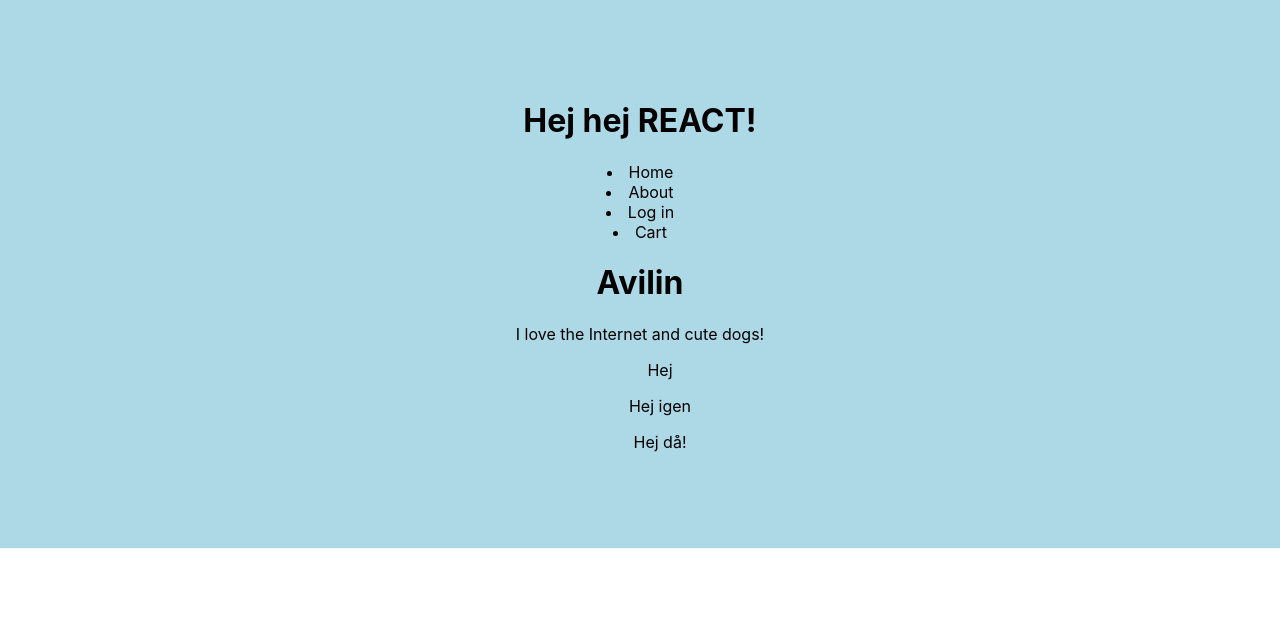
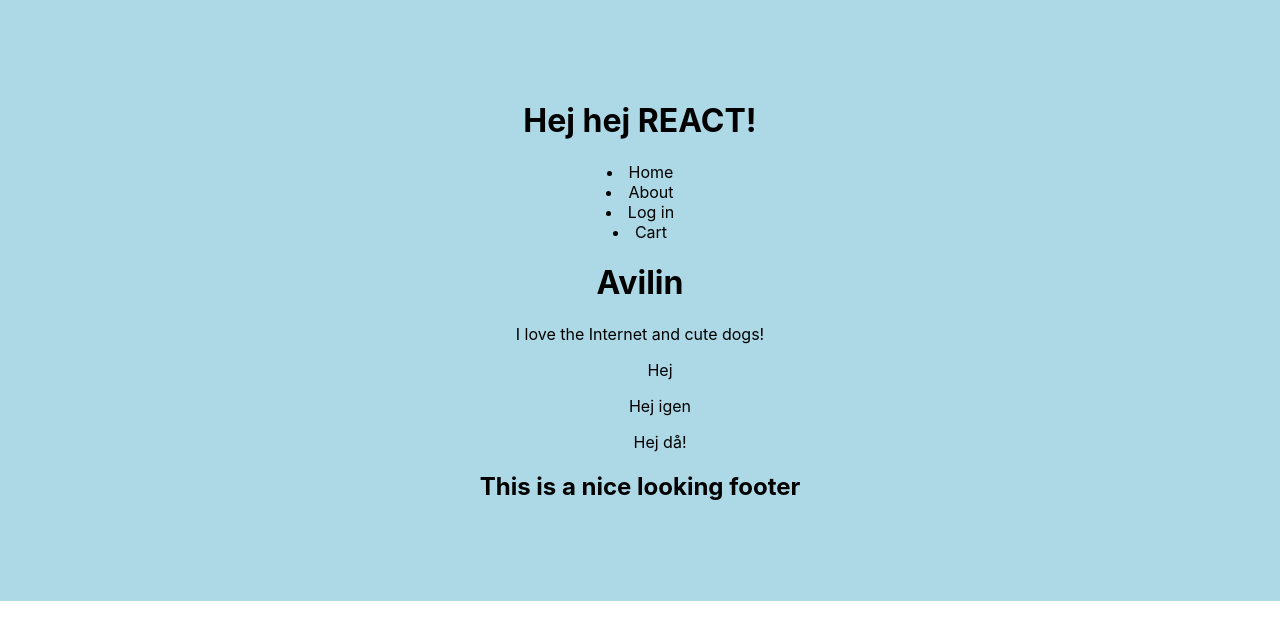
Before and after one commit to AvilinP/reactpractice, a React (Create React App) app: page / in a window 1280 px wide. Shown: the top 640 px of the page. Built offline with nearby package versions, Linux system fonts and the light colour scheme.

Commit message:
added comps to App

```diff
--- a/src/App.js
+++ b/src/App.js
@@ -2,7 +2,9 @@
 import './App.css';
 
 // importera funktionen Menu från sin path
-import { Menu , MyInfo } from "./components/menu"
+import Menu from "./components/menu";
+import MyInfo from "./components/main";
+import Footer from "./components/footer";
 
 function App() {
   return (
@@ -14,6 +16,8 @@
 
       <MyInfo />
 
+      <Footer />
+
     </div>
   );
 }
--- /dev/null
+++ b/src/components/footer.js
@@ -0,0 +1,18 @@
+import React from "react";
+
+
+function Footer() {
+
+    return (
+
+        <h2> This is a nice looking footer</h2>
+
+
+    )
+
+
+}
+
+
+
+export default Footer;
--- /dev/null
+++ b/src/components/main.js
@@ -0,0 +1,26 @@
+import React from "react";
+
+function MyInfo() {
+
+    return(
+
+        <div>
+
+            <h1>Avilin</h1>
+
+            <p>I love the Internet and cute dogs!</p>
+
+            <ul>Hej</ul>
+            <ul>Hej igen</ul>
+            <ul>Hej då!</ul>
+
+
+
+        </div>
+
+    )
+
+
+}
+
+export default MyInfo;
--- a/src/components/menu.js
+++ b/src/components/menu.js
@@ -18,29 +18,8 @@
     )
 }
 
-function MyInfo() {
 
-    return(
-
-        <div>
-
-            <h1>Avilin</h1>
-
-            <p> I love the Internet and cute dogs!</p>
-
-            <ul>Hej</ul>
-            <ul>Hej igen</ul>
-            <ul>Hej då!</ul>
-
-
-
-        </div>
-
-    )
-
-
-}
 
 // måste exportera funktionen så den kan användas/importera i tex App.js
 
-export {Menu, MyInfo};
+export default Menu;
```
